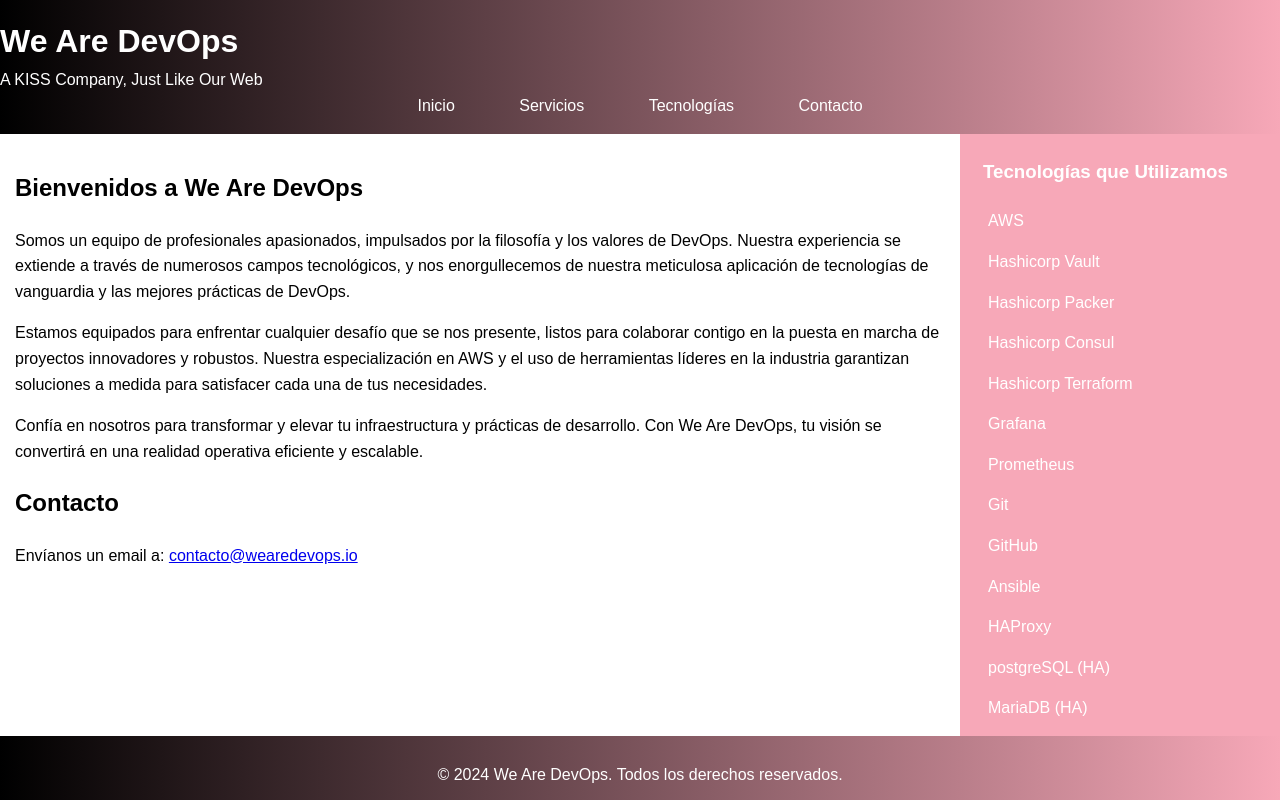
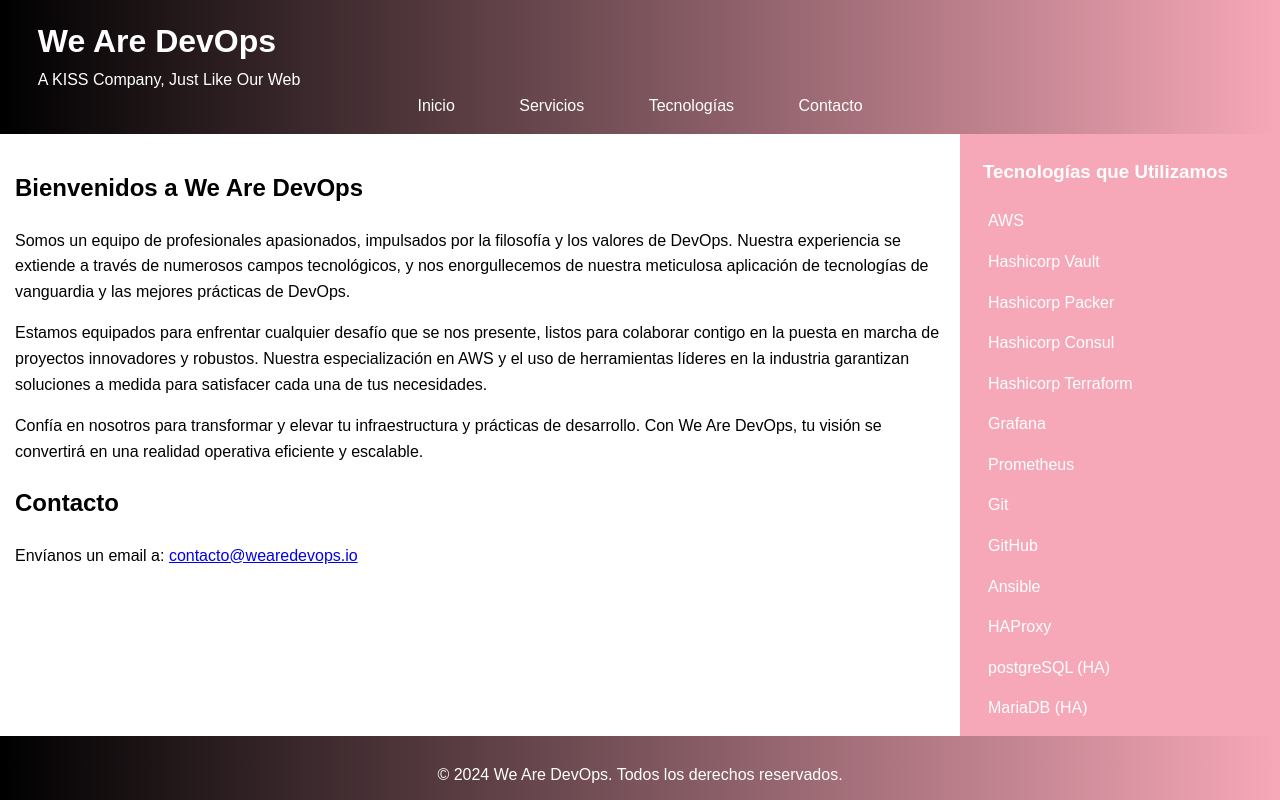
Before and after one commit to mokelean/wearedevops.io, a plain HTML site: page index.html in a window 1280 px wide. Drawn offline with Linux system fonts and the light colour scheme.

Commit message:
se tira todo a la izq

```diff
--- a/style.css
+++ b/style.css
@@ -25,10 +25,14 @@ header {
     text-align: center; /* Esto centra el contenido del .header-content */
 }
 
+.header-content {
+    padding-left: 1cm; /* o el valor que prefieras para el espacio a la izquierda */
+    text-align: left;
+}
+
 .header-content h1,
 .header-content .slogan {
     margin: 0; /* Elimina los márgenes por defecto */
-    padding: 0; /* Asegúrate de que no hay padding que afecte la alineación */
     display: block; /* Esto hará que cada elemento se apile verticalmente */
 }
 
```
